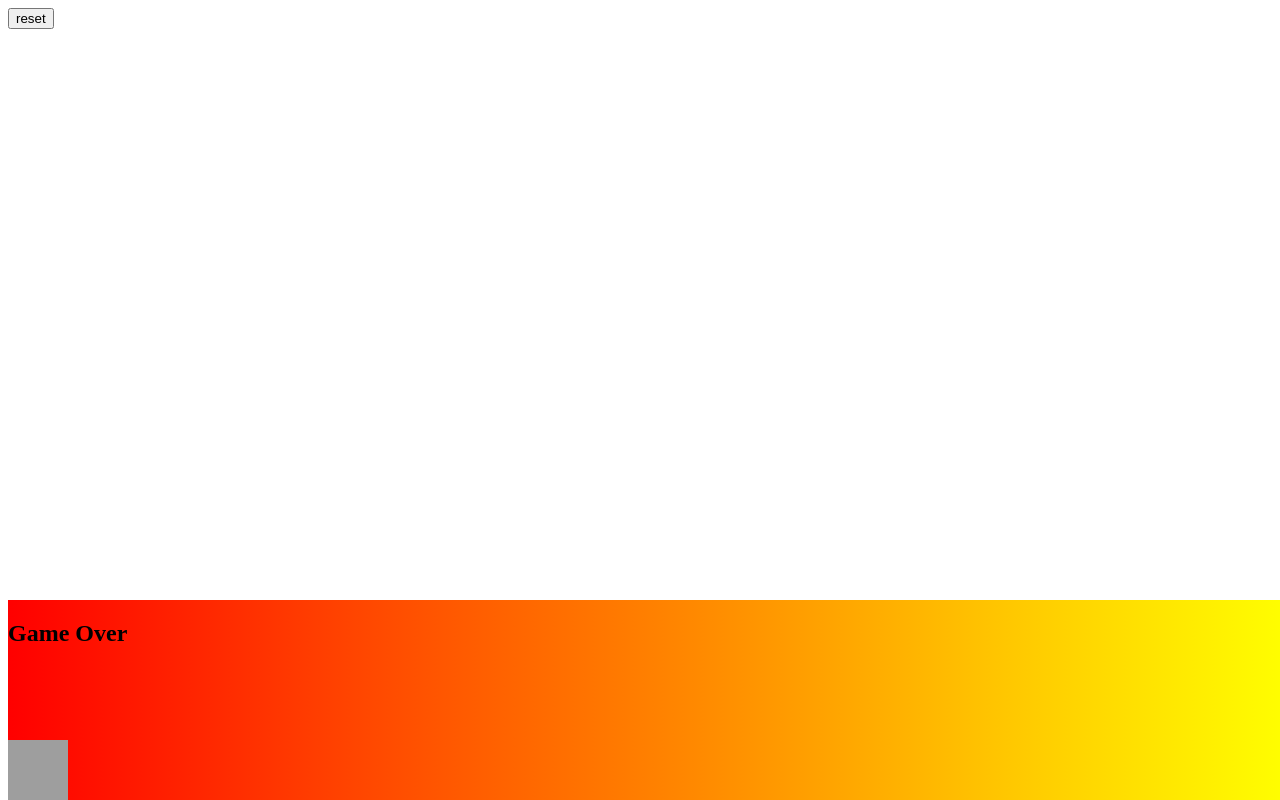
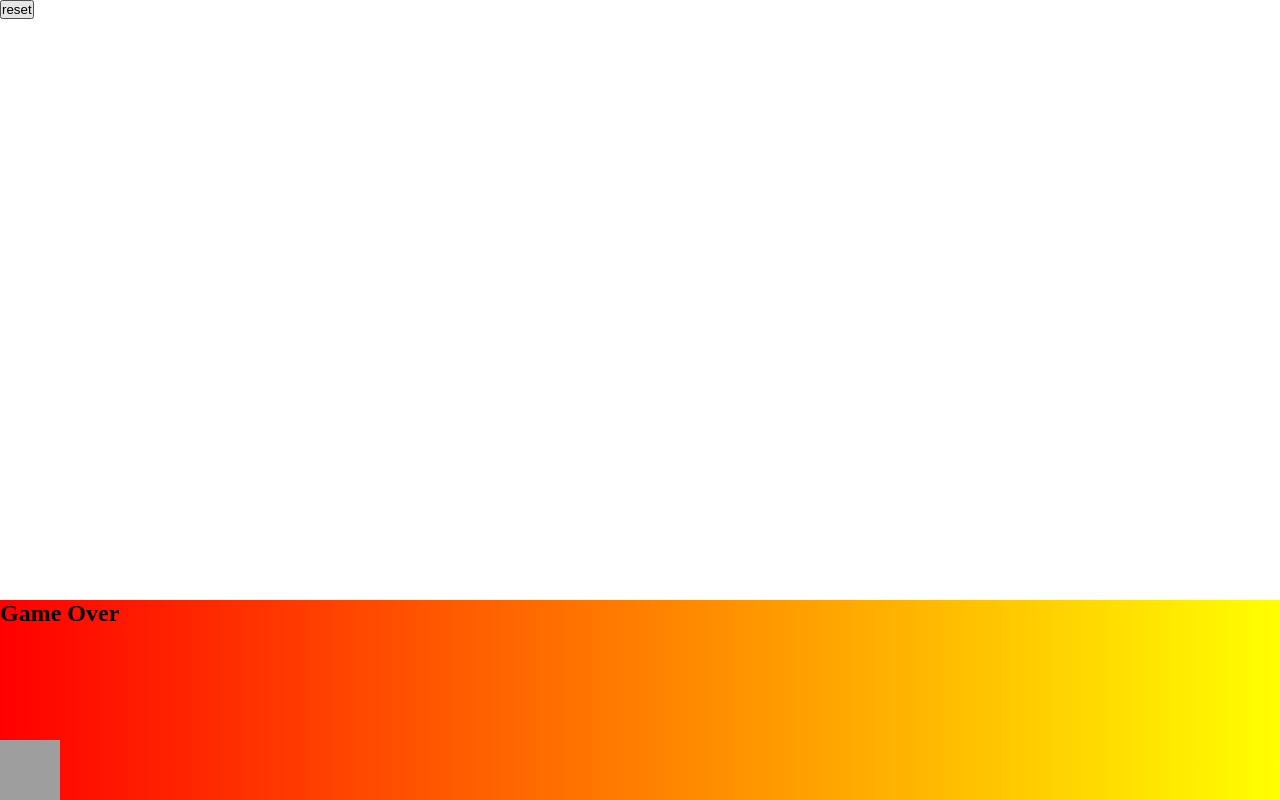
Before and after one commit to Aymanbadreldin105/T-REX, a plain HTML site: page index.html in a window 1280 px wide. Drawn offline with Linux system fonts and the light colour scheme; grey boxes are pictures that could not be loaded.

Commit message:
Update index.html

```diff
--- a/index.html
+++ b/index.html
@@ -3,6 +3,12 @@
 	<head>
 		<title>T-REX runner</title>
 		<style type="text/css">
+			*{
+				padding: 0;
+				margin:0;
+				box-sizing: border-box;
+				  overflow: hidden;
+			}
 @keyframes slideright{
 	from{
 		background-position:7000%;
```
